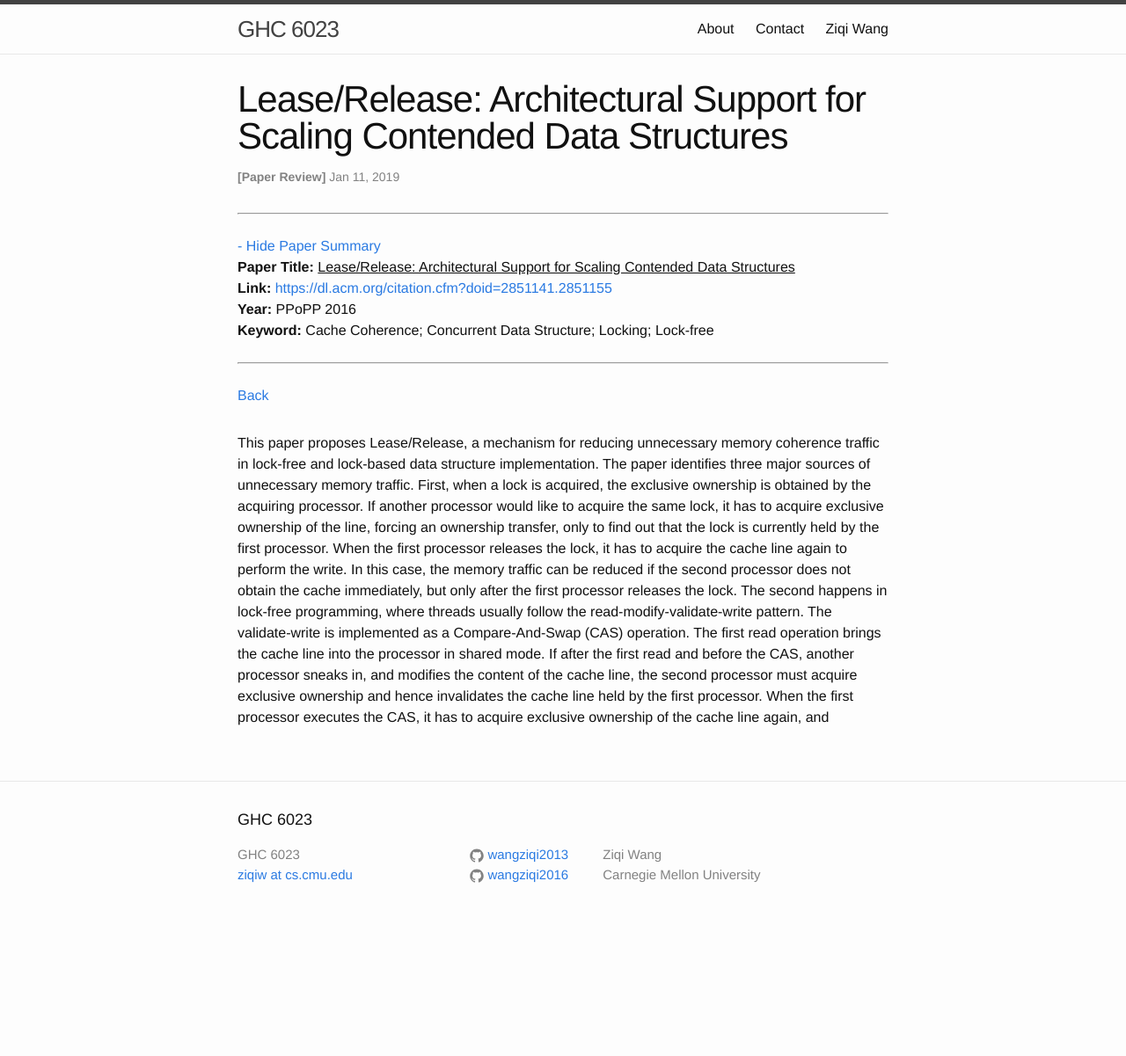
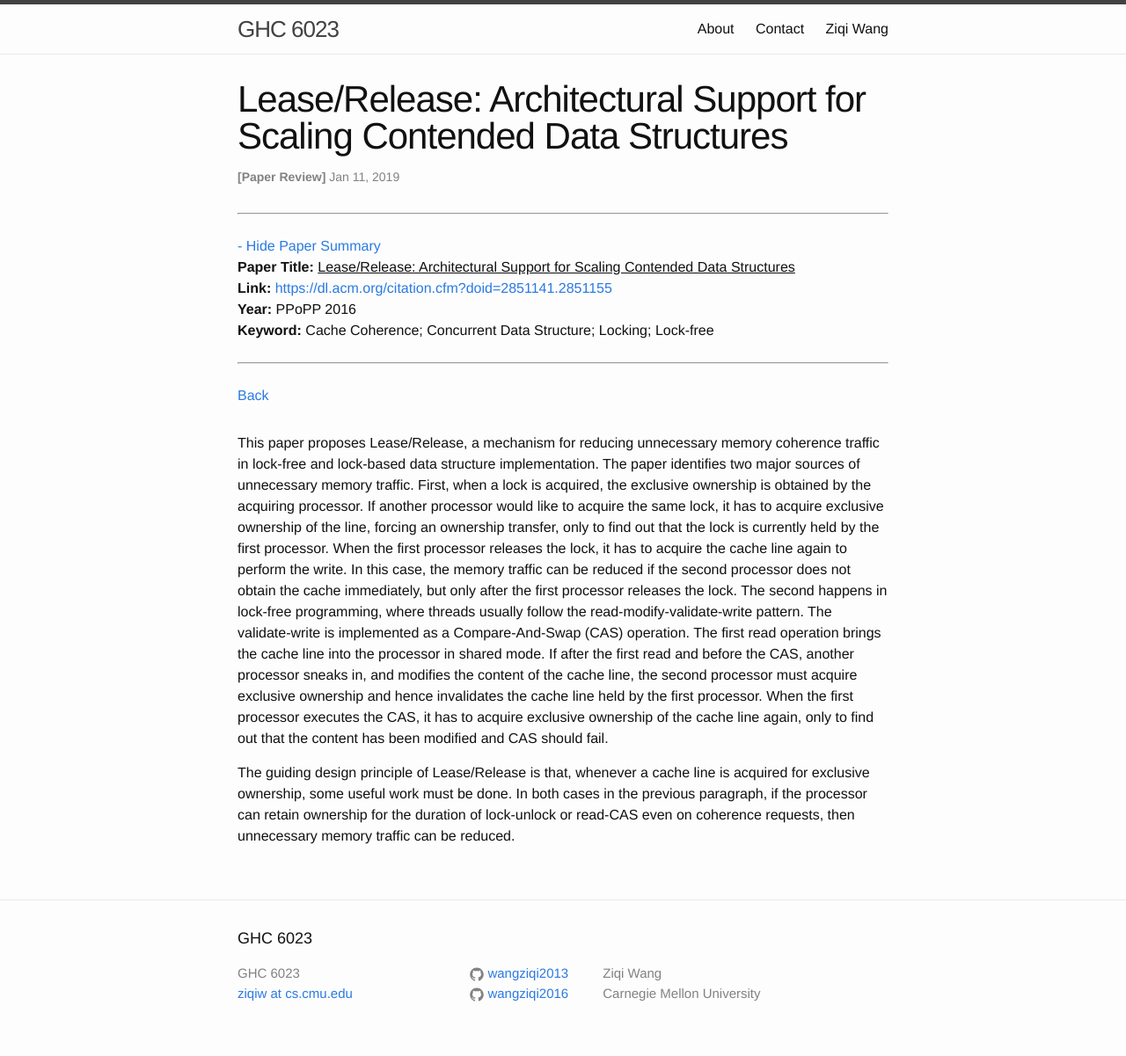
Before and after one commit to wangziqi2013/wangziqi2013.github.io, a Jekyll site: the page built from _posts/2019-01-11-lease-release.markdown, in a window 1280 px wide. Shown: the whole page at 88% size. Built offline with Jekyll 4.4.1, drawn with Linux system fonts in a browser that asks for light colours; before the commit the page ends 1066 px from its top, so only the background shows below that.

Commit message:
Adding second paragraph

```diff
--- a/_posts/2019-01-11-lease-release.markdown
+++ b/_posts/2019-01-11-lease-release.markdown
@@ -14,7 +14,7 @@ version_mgmt:
 ---
 
 This paper proposes Lease/Release, a mechanism for reducing unnecessary memory coherence traffic in lock-free and lock-based
-data structure implementation. The paper identifies three major sources of unnecessary memory traffic. First, when a lock
+data structure implementation. The paper identifies two major sources of unnecessary memory traffic. First, when a lock
 is acquired, the exclusive ownership is obtained by the acquiring processor. If another processor would like to acquire
 the same lock, it has to acquire exclusive ownership of the line, forcing an ownership transfer, only to find out that the
 lock is currently held by the first processor. When the first processor releases the lock, it has to acquire the cache line
@@ -24,4 +24,9 @@ threads usually follow the read-modify-validate-write pattern. The validate-writ
 operation. The first read operation brings the cache line into the processor in shared mode. If after the first read and
 before the CAS, another processor sneaks in, and modifies the content of the cache line, the second processor must acquire
 exclusive ownership and hence invalidates the cache line held by the first processor. When the first processor executes
-the CAS, it has to acquire exclusive ownership of the cache line again, and
+the CAS, it has to acquire exclusive ownership of the cache line again, only to find out that the content has been modified
+and CAS should fail.
+
+The guiding design principle of Lease/Release is that, whenever a cache line is acquired for exclusive ownership, some
+useful work must be done. In both cases in the previous paragraph, if the processor can retain ownership for the duration
+of lock-unlock or read-CAS even on coherence requests, then unnecessary memory traffic can be reduced.
```
